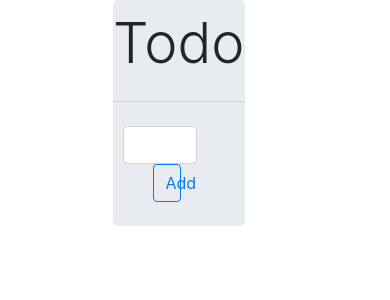
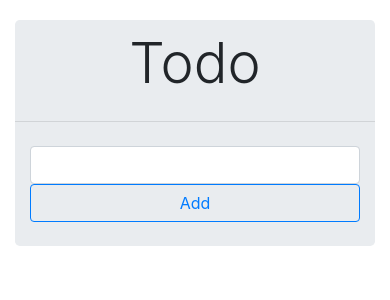
Before and after one commit to mave108/todo, a React (Create React App) app: page / in a window 390 px wide. Shown: the top 300 px of the page. Built offline with nearby package versions, Linux system fonts and the light colour scheme.

Commit message:
mobile layout fixed

```diff
--- a/src/Components/Layout/Layout.js
+++ b/src/Components/Layout/Layout.js
@@ -3,10 +3,9 @@ import React from 'react';
 const Layout = (props) =>{
 
     return(
-        <div className="container">
-        <div className="row">
-        <div className="col-3"></div>
-        <div className="col-5">
+        <div className="container" style={{marginTop:"20px"}}>
+        <div className="row justify-content-center">
+        <div className="col-xl-5 col-sm">
         <div className="jumbotron" style={{padding:"10px 0 0 0"}}>
             <h1 className="display-4" style={{textAlign: "center"}}>{props.header}</h1>
             <hr className="my-4" />
--- a/src/Components/Task/Add/Addtask.js
+++ b/src/Components/Task/Add/Addtask.js
@@ -3,18 +3,18 @@ import React from 'react';
 const Layout = (props) =>{
 
     return(
+        <div className="container">
         <div className="row">
-            <div className="col-12">
-                <form style={{padding: "0 10px"}} onSubmit={ (e)=>{props.submitHandler(e)}} name="add-task" className="form-inline">
+                <form style={{padding: "0 15px"}} onSubmit={ (e)=>{props.submitHandler(e)}} name="add-task" className="form-inline">
                     <input type="text"
                            name="addtask"
-                           className="form-control col-8"
+                           className="form-control col-xl-9"
                            onChange={props.updateHandler}
                            value={props.value}
                            />
-                        <button className="btn btn-outline-primary col-3" style={{marginLeft:"30px"}} type="submit">Add</button>
+                        <button className="btn btn-outline-primary col-xl-3"  type="submit">Add</button>
                 </form>
-           </div>
+        </div>
         </div>
 
     );
```
